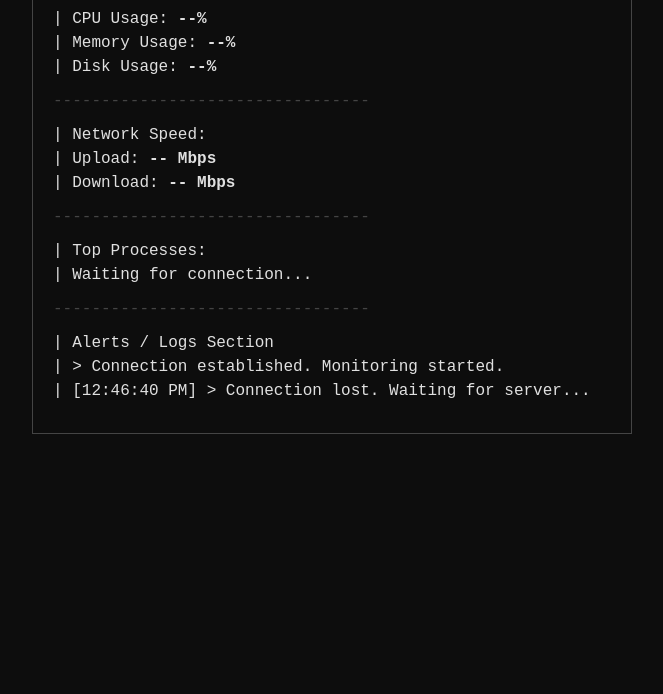
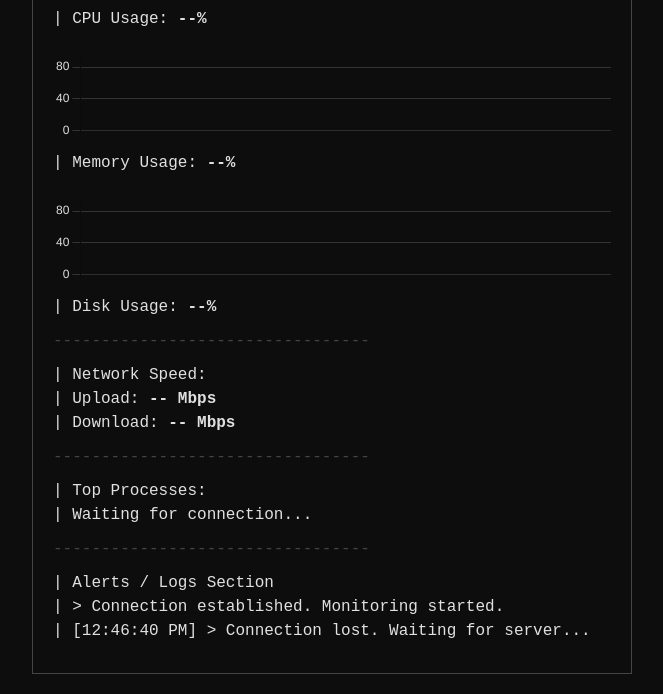
Before and after one commit to Basant-creator/TaskManagerMini, a plain HTML site: page system-monitor/frontend/index.html in a window 1280 px wide. Shown: the part 141-835 px from the top of the page, without its empty margins (308-971 px from the left). Before the commit the page ends 800 px from the top, so only its background shows below. Drawn offline with nearby package versions, Linux system fonts and the light colour scheme; no server answers.

Commit message:
Implementing graphs and last updated bars

```diff
--- a/system-monitor/frontend/index.html
+++ b/system-monitor/frontend/index.html
@@ -16,7 +16,13 @@
 
         <section class="box-section">
             <div class="stat-row">| CPU Usage: <span id="cpu-usage">--%</span></div>
+            <div class="chart-container">
+                <canvas id="cpu-chart"></canvas>
+            </div>
             <div class="stat-row">| Memory Usage: <span id="mem-usage">--%</span></div>
+            <div class="chart-container">
+                <canvas id="mem-chart"></canvas>
+            </div>
             <div class="stat-row">| Disk Usage: <span id="disk-usage">--%</span></div>
         </section>
 
@@ -46,6 +52,7 @@
         </section>
     </div>
 
+    <script src="https://cdn.jsdelivr.net/npm/chart.js"></script>
     <script src="script.js"></script>
 </body>
 </html>
--- a/system-monitor/frontend/script.js
+++ b/system-monitor/frontend/script.js
@@ -1,4 +1,70 @@
 const API_URL = 'http://127.0.0.1:8080/stats';
+
+let cpuData = [];
+let memoryData = [];
+let labels = [];
+
+let cpuChart = null;
+let memChart = null;
+
+function initCharts() {
+    const commonOptions = {
+        responsive: true,
+        maintainAspectRatio: false,
+        animation: {
+            duration: 400
+        },
+        scales: {
+            x: {
+                grid: { color: '#333' },
+                ticks: { color: '#e0e0e0', maxTicksLimit: 5 }
+            },
+            y: {
+                min: 0,
+                max: 100,
+                grid: { color: '#333' },
+                ticks: { color: '#e0e0e0' }
+            }
+        },
+        plugins: {
+            legend: { display: false }
+        },
+        elements: {
+            line: { tension: 0.4, borderWidth: 2 },
+            point: { radius: 0 }
+        }
+    };
+
+    const cpuCtx = document.getElementById('cpu-chart').getContext('2d');
+    cpuChart = new Chart(cpuCtx, {
+        type: 'line',
+        data: {
+            labels: labels,
+            datasets: [{
+                data: cpuData,
+                borderColor: '#55ff55',
+                backgroundColor: 'rgba(85, 255, 85, 0.1)',
+                fill: true
+            }]
+        },
+        options: commonOptions
+    });
+
+    const memCtx = document.getElementById('mem-chart').getContext('2d');
+    memChart = new Chart(memCtx, {
+        type: 'line',
+        data: {
+            labels: labels,
+            datasets: [{
+                data: memoryData,
+                borderColor: '#55ff55',
+                backgroundColor: 'rgba(85, 255, 85, 0.1)',
+                fill: true
+            }]
+        },
+        options: commonOptions
+    });
+}
 
 async function fetchStats() {
     try {
@@ -17,7 +83,9 @@ async function fetchStats() {
         const now = new Date();
         document.getElementById('last-updated').textContent = now.toLocaleTimeString();
 
-        updateDashboard(data);
+        updateUI(data);
+        updateCharts(data);
+        updateAlerts(data);
     } catch (error) {
         const statusEl = document.getElementById('conn-status');
         if (statusEl.textContent !== 'Disconnected') {
@@ -38,7 +106,7 @@ async function fetchStats() {
     }
 }
 
-function updateDashboard(data) {
+function updateUI(data) {
     const cpuEl = document.getElementById('cpu-usage');
     const memEl = document.getElementById('mem-usage');
     const diskEl = document.getElementById('disk-usage');
@@ -48,8 +116,8 @@ function updateDashboard(data) {
     diskEl.textContent = data.disk.toFixed(1) + '%';
 
     cpuEl.className = data.cpu > 85 ? 'warning' : '';
-    memEl.className = data.memory > 85 ? 'warning' : '';
-    diskEl.className = data.disk > 85 ? 'warning' : '';
+    memEl.className = data.memory > 90 ? 'warning' : '';
+    diskEl.className = data.disk > 90 ? 'warning' : '';
 
     document.getElementById('net-sent').textContent = data.network.sent_mbps.toFixed(2) + ' Mbps';
     document.getElementById('net-recv').textContent = data.network.received_mbps.toFixed(2) + ' Mbps';
@@ -84,6 +152,38 @@ function updateDashboard(data) {
     }
 }
 
+function updateCharts(data) {
+    const now = new Date();
+    const timeLabel = now.toLocaleTimeString();
+
+    labels.push(timeLabel);
+    cpuData.push(data.cpu);
+    memoryData.push(data.memory);
+
+    if (labels.length > 20) {
+        labels.shift();
+        cpuData.shift();
+        memoryData.shift();
+    }
+
+    if (cpuChart && memChart) {
+        cpuChart.update();
+        memChart.update();
+    }
+}
+
+function updateAlerts(data) {
+    if (data.cpu > 85) {
+        logAlert(`[WARNING] High CPU usage: ${data.cpu.toFixed(1)}%`);
+    }
+    if (data.memory > 90) {
+        logAlert(`[WARNING] High Memory usage: ${data.memory.toFixed(1)}%`);
+    }
+    if (data.disk > 90) {
+        logAlert(`[WARNING] High Disk usage: ${data.disk.toFixed(1)}%`);
+    }
+}
+
 function logAlert(message) {
     const alertsContainer = document.getElementById('alerts-container');
     const logEntry = document.createElement('div');
@@ -100,4 +200,5 @@ function logAlert(message) {
 }
 
 setInterval(fetchStats, 1000);
+initCharts();
 fetchStats();
--- a/system-monitor/frontend/style.css
+++ b/system-monitor/frontend/style.css
@@ -29,6 +29,12 @@ body {
 }
 
 .box-section {
+    margin: 10px 0;
+}
+
+.chart-container {
+    width: 100%;
+    height: 100px;
     margin: 10px 0;
 }
 
```
